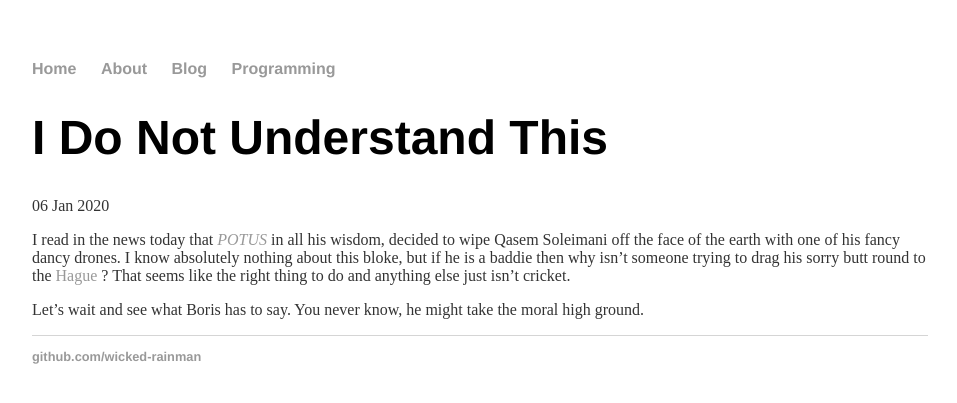
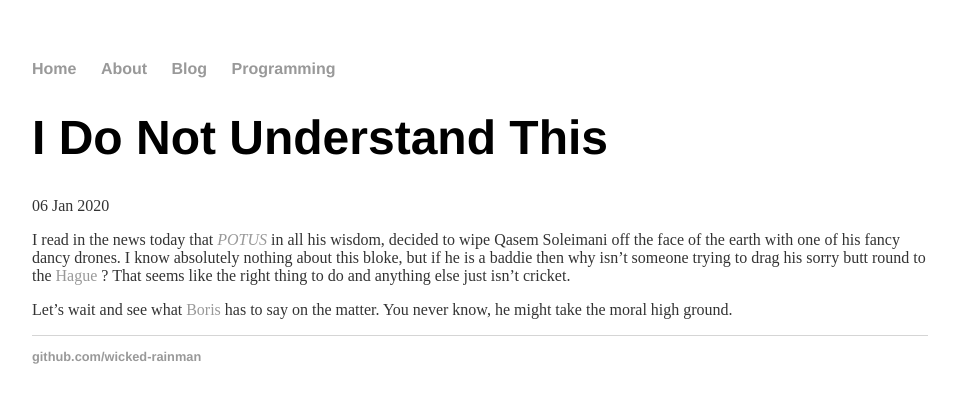
Before and after one commit to wicked-rainman/wicked-rainman.github.io, a Jekyll site: the page built from _posts/2020-01-06-I-do-not-understand-this.md, in a window 1280 px wide. Shown: the top 403 px of the page, without its empty margins (160-1117 px from the left). Built offline with Jekyll 4.4.1, drawn with Linux system fonts in a browser that asks for light colours; our own code applies the rules of GitHub Pages for plain Markdown files; Markdown is read by kramdown in place of the engine named in the settings.

Commit message:
Update 2020-01-06-I-do-not-understand-this.md

```diff
--- a/_posts/2020-01-06-I-do-not-understand-this.md
+++ b/_posts/2020-01-06-I-do-not-understand-this.md
@@ -1,3 +1,3 @@
-I read in the news today that [_POTUS_](https://en.wikipedia.org/wiki/President_of_the_United_States) in all his wisdom, decided to wipe Qasem Soleimani off the face of the earth with one of his fancy dancy drones. I know absolutely nothing about this bloke, but if he is a baddie then why isn't someone trying to drag his sorry butt round to the [Hague](https://en.wikipedia.org/wiki/The_Hague) ? That seems like the right thing to do and anything else just isn't cricket.
+I read in the news today that [_POTUS_](https://en.wikipedia.org/wiki/President_of_the_United_States "President of the United States") in all his wisdom, decided to wipe Qasem Soleimani off the face of the earth with one of his fancy dancy drones. I know absolutely nothing about this bloke, but if he is a baddie then why isn't someone trying to drag his sorry butt round to the [Hague](https://en.wikipedia.org/wiki/The_Hague "The home of international law and arbitration") ? That seems like the right thing to do and anything else just isn't cricket.
 
-Let's wait and see what Boris has to say. You never know, he might take the moral high ground.
+Let's wait and see what [Boris](https://en.wikipedia.org/wiki/Boris_Johnson "Born in New York City to upper-middle class British parents") has to say on the matter. You never know, he might take the moral high ground.
```
